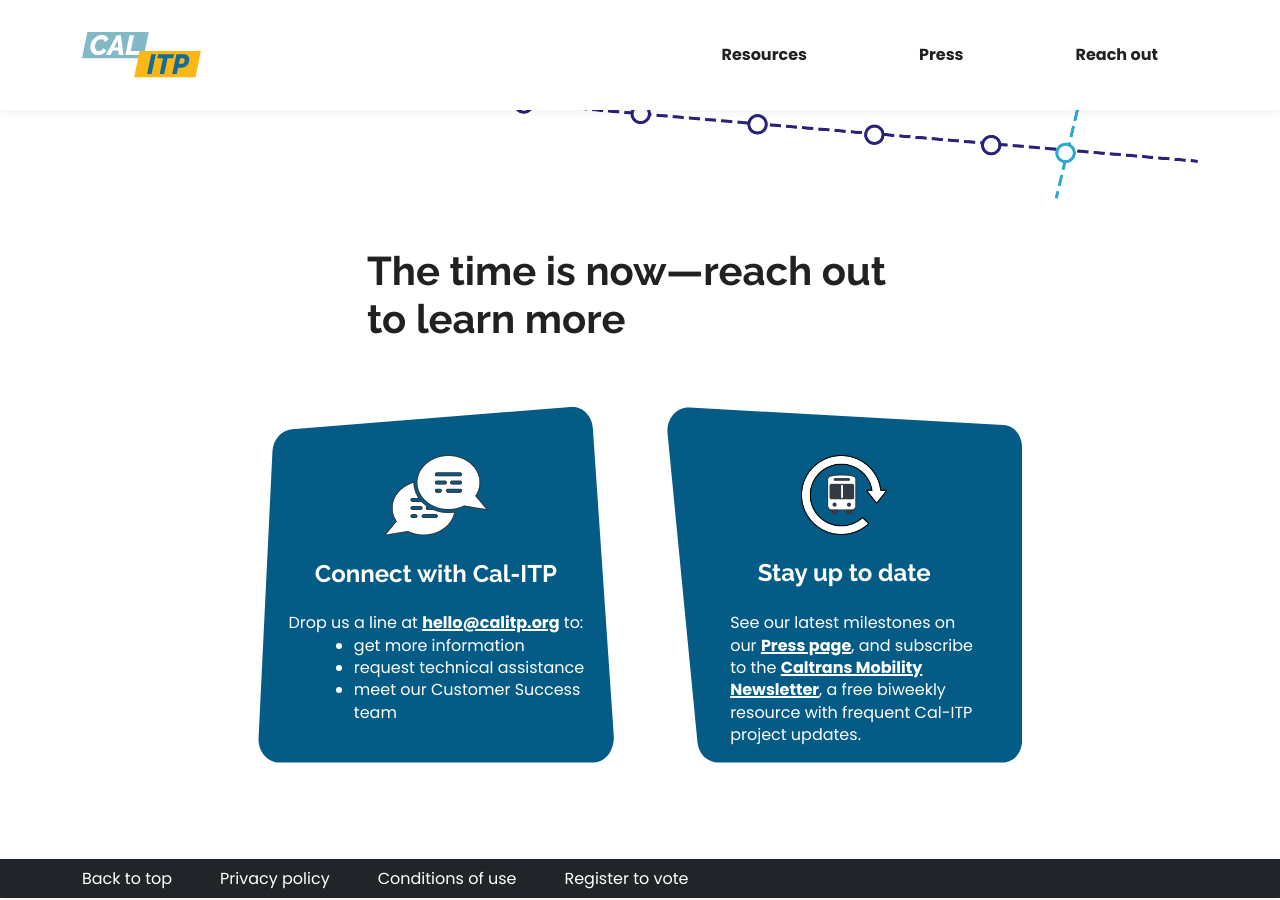
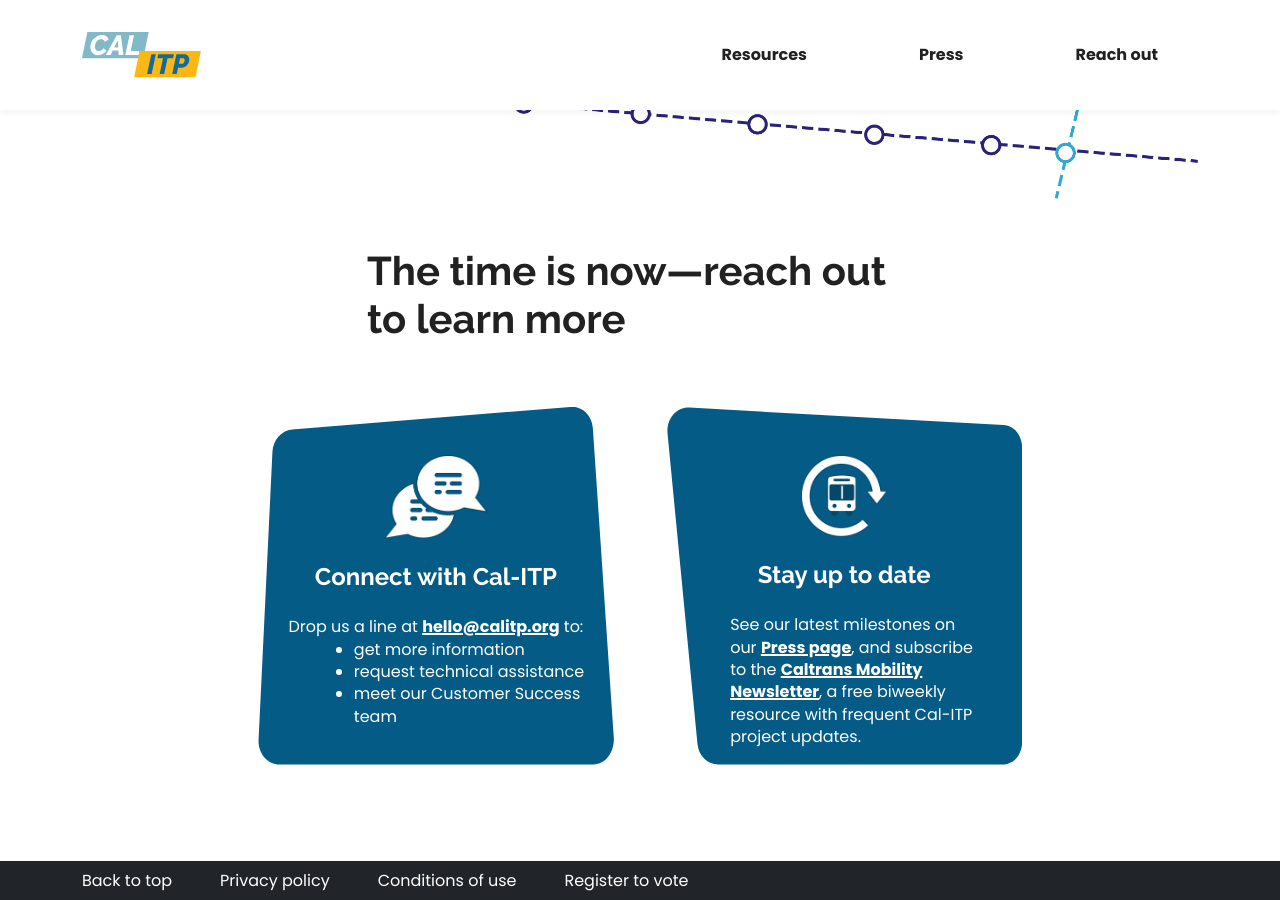
Before and after one commit to cal-itp/calitp.org, a Jekyll site: the page built from src/index.html, in a window 1280 px wide and 900 px high, scrolled down 3443 px. Built offline with Jekyll 4.4.1, drawn with Linux system fonts in a browser that asks for light colours.

Commit message:
fix(contact): update images, rename to follow new convention

```diff
--- a/src/_includes/contact.html
+++ b/src/_includes/contact.html
@@ -25,7 +25,7 @@
     <div class="background-calitp-blue pt-3 pt-md-5 px-3 text-center clipped-end">
       <picture
         ><img
-          src="/images/connect.png"
+          src="/images/contact-connect.png"
           alt="Two thought bubbles with dashes of various lengths, meant to represent words in a conversation"
           width="105"
       /></picture>
@@ -47,7 +47,7 @@
     <div class="background-calitp-blue pt-3 pt-md-5 px-md-5 px-3 pt-2 text-center clipped-start">
       <picture
         ><img
-          src="/images/stay-up-to-date.png"
+          src="/images/contact-bus.png"
           alt="A bus nearly surrounded by a semicircular arrow, meant to indicate that transit content is being refreshed"
           width="86"
       /></picture>
```
Also changed, not shown: src/images/connect.png (deleted), src/images/contact-bus.png (added), src/images/contact-connect.png (added), src/images/stay-up-to-date.png (deleted).
